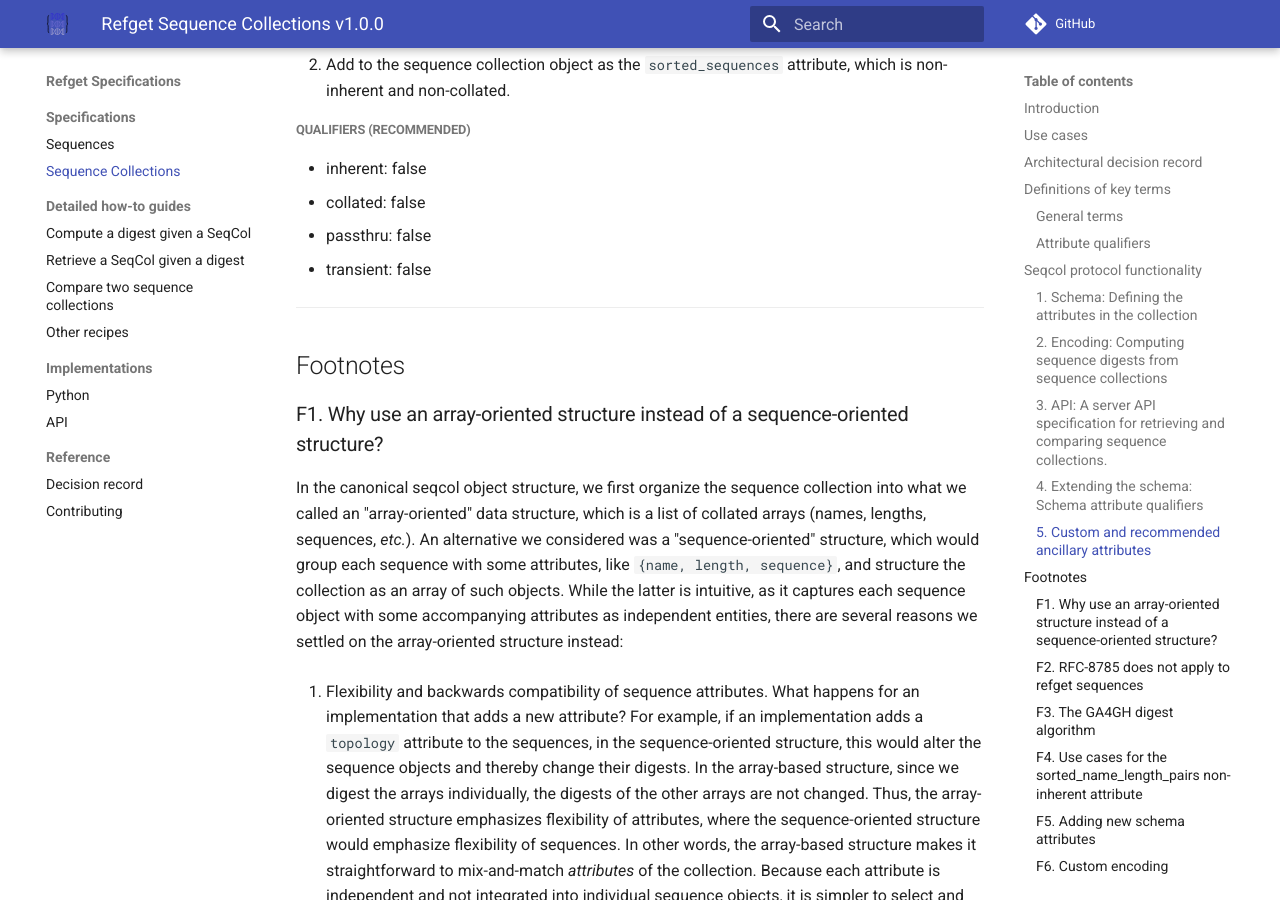
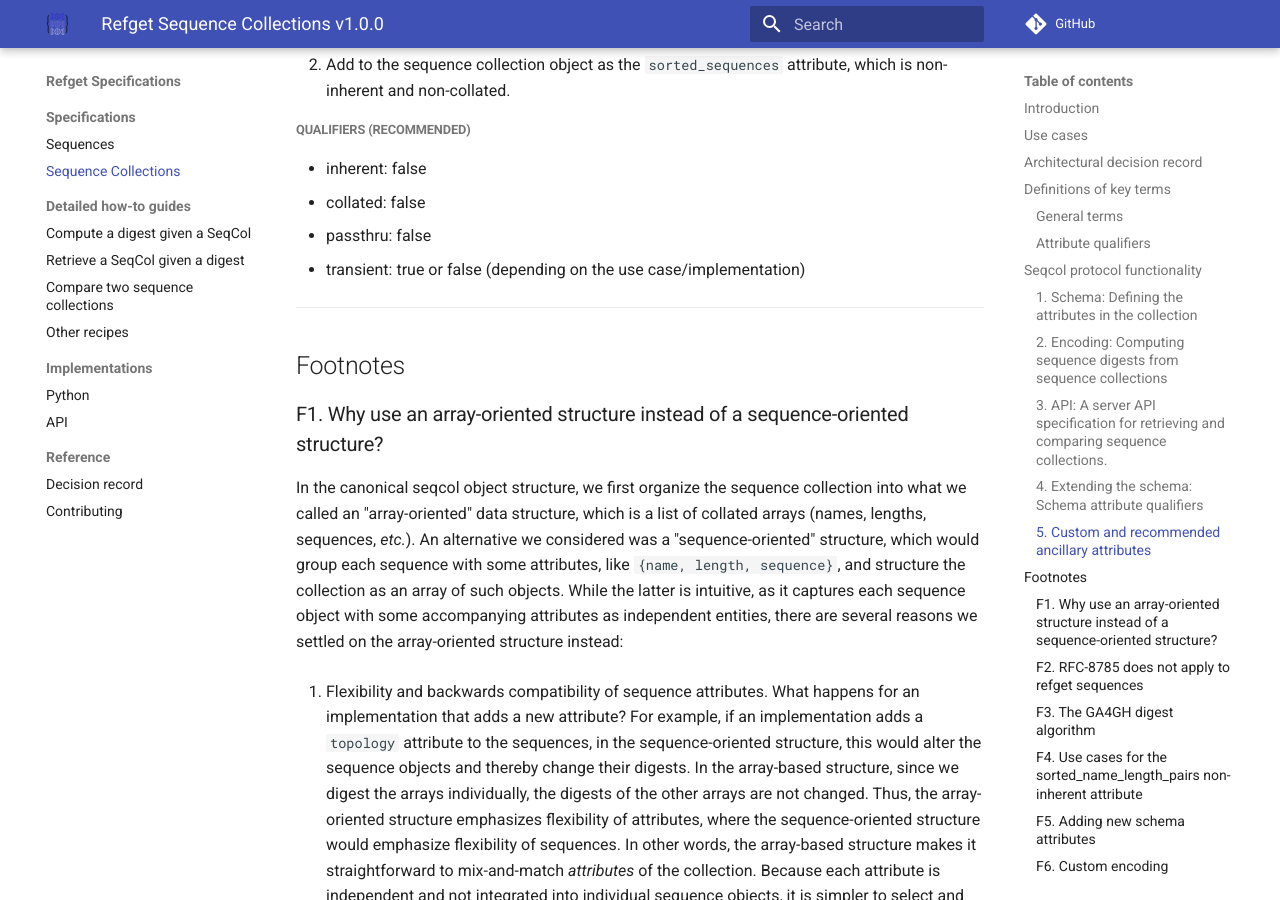
Before and after one commit to ga4gh/refget, an MkDocs documentation site: the page built from docs/seqcol.md, in a window 1280 px wide and 900 px high, scrolled down 20432 px. Built offline with MkDocs 1.6.1 and Material for MkDocs 9.7.7, drawn with Linux system fonts in a browser that asks for light colours; comment, search, counter and statistics services are not loaded.

Commit message:
Should `sorted_sequences` be RECOMMENDED as `transient: false`? Seems to me this should depend on the use case/implementation

```diff
--- a/docs/seqcol.md
+++ b/docs/seqcol.md
@@ -725,7 +725,7 @@ This digest allows the comparison to be pre-computed, and more easily compared.
 - inherent: false
 - collated: false
 - passthru: false
-- transient: false
+- transient: true or false (depending on the use case/implementation)
 
 ---
 
```
